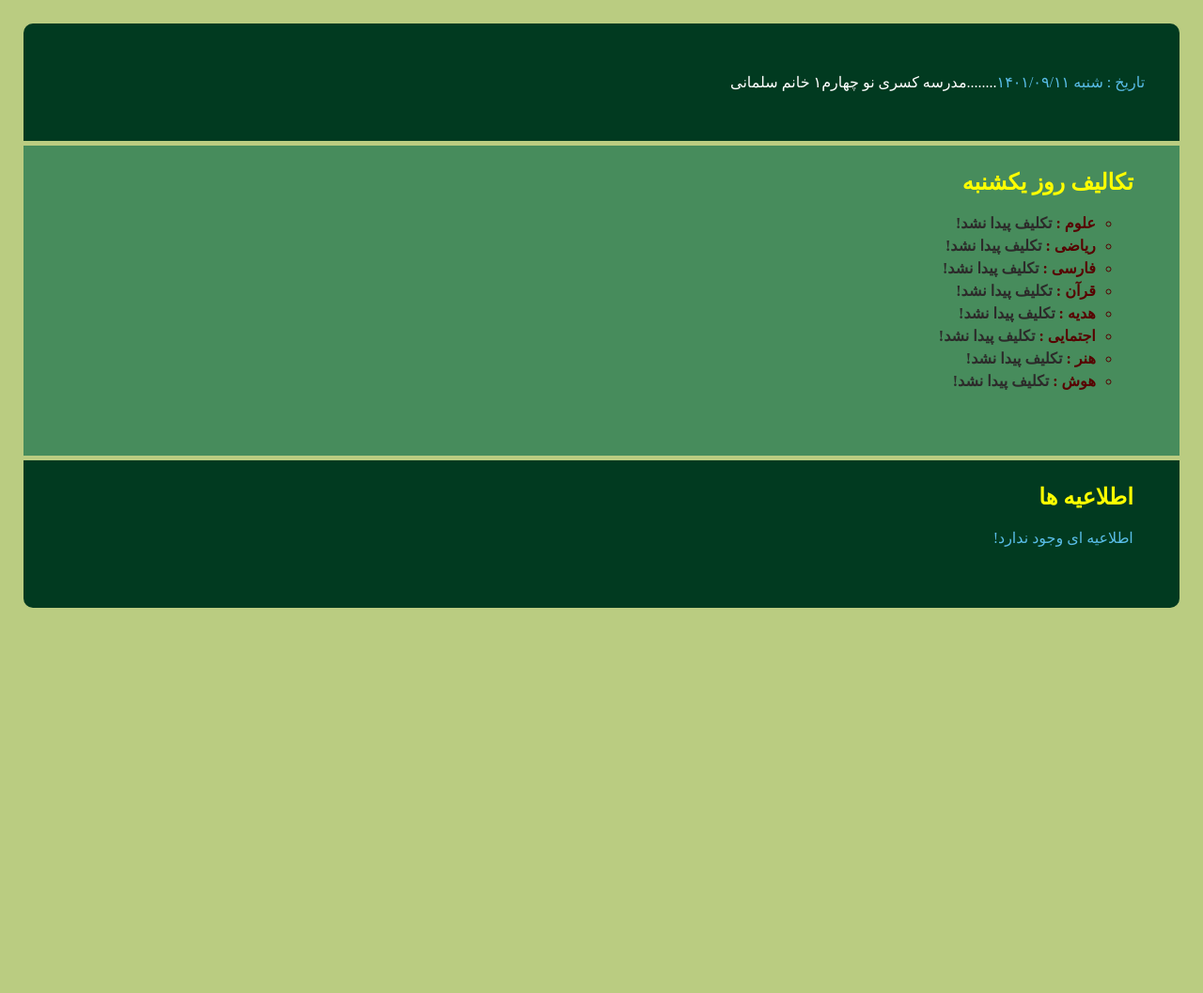
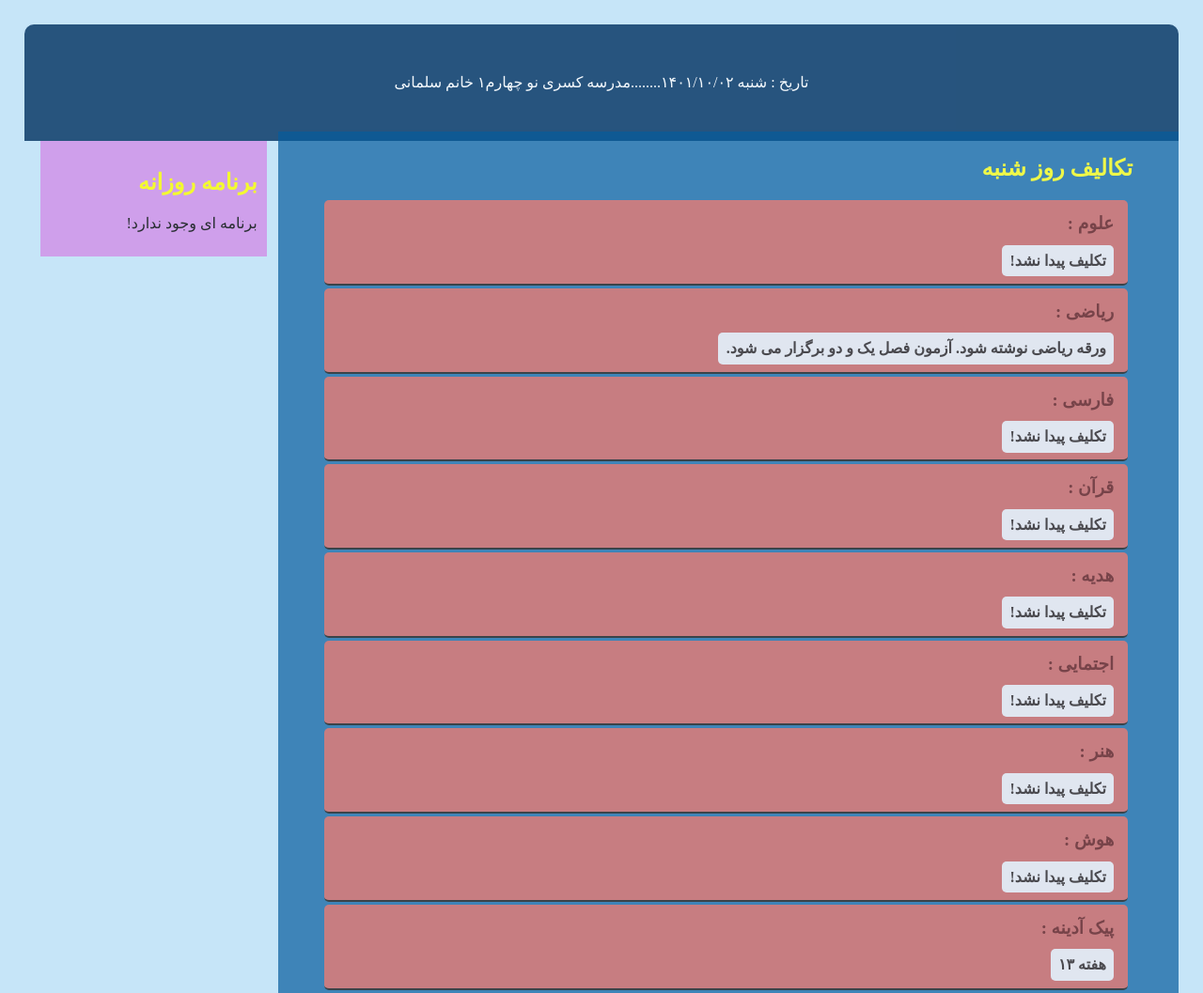
Before and after one commit to thelasteagle/identification, a plain HTML site: page index.html in a window 1280 px wide. Shown: the top 1057 px of the page at 94% size. Before the commit the page ends 800 px from the top, so only its background shows below. Drawn offline with Linux system fonts and the light colour scheme.

Commit message:
Initial commit
Initial commit of identification project by adding all related files

```diff
--- /dev/null
+++ b/anbe.css
@@ -0,0 +1,16 @@
+.line{
+    border-bottom: 1px solid black;
+    background-color: #C85250;
+}
+body{
+    background-color: #73c748;
+}
+td{
+    border: 1px solid blueviolet;
+    padding: 4px;
+}
+
+table{
+    border-collapse: separate;
+    border-spacing: 1px 2px;
+}
--- /dev/null
+++ b/homework-blue.css
@@ -0,0 +1,26 @@
+#main-body{
+    background-color: #c6e5f8;
+
+}
+#top-row{
+    background-color:#003060;
+    color:white;
+    opacity: 80%;
+
+}
+#content{
+    background-color: #055C9D;
+    opacity: 70%;
+
+}
+
+#content2{
+    background-color: #003060;
+    opacity: 80%;
+
+}
+
+.items{
+    background-color: #C85250;
+    opacity: 1000%;
+}
--- /dev/null
+++ b/homework-green.css
@@ -0,0 +1,21 @@
+#top-row{
+    background-color:#013A20;
+    color:white;
+    opacity: 80%;
+
+}
+#content{
+    background-color: #478C5C;
+    opacity: 70%;
+
+}
+
+#content2{
+    background-color: #013A20;
+    opacity: 80%;
+
+}
+.items{
+    background-color: #C85250;
+    opacity: 90%;
+}
--- /dev/null
+++ b/homework-red.css
@@ -0,0 +1,22 @@
+#top-row{
+    background-color:#C85250;
+    color:white;
+    opacity: 100%;
+
+}
+#content{
+    background-color: #E7625F;
+    opacity: 90%;
+
+}
+
+#content2{
+    background-color: #C85250;
+    opacity: 110%;
+
+}
+
+.items{
+    background-color: #73c748;
+    opacity: 90%;
+}
--- a/homework.css
+++ /dev/null
@@ -1,45 +0,0 @@
-#main-body{
-    margin: 25px;
-    background-color: #BACC81;
-    direction: rtl;
-}
-#top-row{
-    background-color:#013A20;
-    color:white;
-    padding: 3%;
-    border-radius: 10px 10px 0 0;
-}
-#content{
-    background-color: #478C5C;
-    border-radius: 0 0 0 0;
-    padding: 5px 4% 4% 4% ;
-    margin-top: 5px;
-
-}
-h2{
-    color: #ffff00;
-}
-ul{
-    color: #570000;
-    font-weight: bold;
-    list-style-type: circle;
-}
-h2, ul{
-    /*margin-top: 2%;*/
-}
-.desc{
-    color: #2c2a2a;
-}
-#content2{
-    background-color: #013A20;
-    border-radius: 0 0 10px 10px;
-    padding: 5px 4% 4% 4% ;
-    margin-top: 5px;
-
-}
-.p{
-    color: #59bde7;
-}
-.items{
-    padding-bottom: 5px;
-}
--- /dev/null
+++ b/index.css
@@ -0,0 +1,69 @@
+#main-body{
+    margin: 2%;
+    direction: rtl;
+    font-size: medium;
+
+}
+#top-row{
+    padding: 3%;
+    border-radius: 10px 10px 0 0;
+    text-align: center;
+}
+#content{
+    border-radius: 0 0 0 0;
+    padding: 5px 4% 4% 4% ;
+    margin-top: -10px;
+    margin-left: 1%;
+    float: right;
+    width: 70%;
+    /*visibility: hidden;*/
+}
+#sidebar{
+    /*position: absolute;*/
+    /*left: 10px;*/
+    padding: 10px;
+    opacity: 80%;
+    float: right;
+    width: 18%;
+    /*height: auto;*/
+    background-color: #d28ee8;
+}
+
+ul{
+    font-weight: bold;
+    list-style-type: none;
+    color: #570000;
+}
+
+.desc{
+    padding: 1%;
+    border-radius: 5px;
+    color: #030000;
+    background-color: aliceblue;
+    opacity: 90%;
+    /*visibility: collapse;*/
+}
+#content2{
+    border-radius: 0 0 10px 10px;
+    padding: 5px 4% 1px 4% ;
+    margin-top: 1px;
+    clear: right;
+}
+.title{
+    margin-top: -1px;
+}
+.items{
+    margin-top: 3px;
+    margin-right: -35px;
+    padding: 15px;
+    border-bottom: 2px solid black;
+    border-radius: 5px;
+
+}
+h2{
+    color: #ffff00;
+}
+
+#p{
+    color: #00d5ff;
+}
--- a/index.html
+++ b/index.html
@@ -2,37 +2,65 @@
 <html lang="en">
 <head>
     <meta charset="UTF-8">
-  <link rel="stylesheet" href="homework.css">
-  <title>تکالیف روز شنبه</title>
+    <meta name="viewport" content="width=device-width, initial-scale=1.0">
+    <link rel="stylesheet" href="index.css">
+    <link rel="stylesheet" href="homework-blue.css">
+    <title>تکالیف روز یکشنبه</title>
     <link rel="icon" type="image/x-icon" href="/images/favicon.ico">
-
 </head>
 <body id="main-body">
 <div>
     <!--  start of top-row -->
     <div id="top-row">
-    <p><span class="p">تاریخ : شنبه ۱۴۰۱/۰۹/۱۱</span><span>........مدرسه کسری نو چهارم۱ خانم سلمانی</span></p>
+        <p><span class="p">تاریخ : شنبه ۱۴۰۱/۱۰/۰۲</span><span>........مدرسه کسری نو چهارم۱ خانم سلمانی</span></p>
     </div>
     <!--  end of top-row -->
     <!--  start of content -->
     <div id="content">
-    <h2>تکالیف روز یکشنبه</h2>
+        <h2>تکالیف روز شنبه</h2>
         <ul>
-      <li class="items"><span class="title">علوم :  </span><span class="desc"><span>تکلیف پیدا نشد!</span></span></li>
-      <li class="items"><span class="title">ریاضی :  </span><span class="desc"><span>تکلیف پیدا نشد!</span></span></li>
-      <li class="items"><span class="title">فارسی :  </span><span class="desc"><span>تکلیف پیدا نشد!</span></span></li>
-      <li class="items"><span class="title">قرآن :  </span><span class="desc"><span>تکلیف پیدا نشد!</span></span></li>
-      <li class="items"><span class="title">هدیه :  </span><span class="desc"><span>تکلیف پیدا نشد!</span></span></li>
-      <li class="items"><span class="title">اجتمایی :  </span><span class="desc"><span>تکلیف پیدا نشد!</span></span></li>
-      <li class="items"><span class="title">هنر :  </span><span class="desc"><span>تکلیف پیدا نشد!</span></span></li>
-      <li class="items"><span class="title">هوش :  </span><span class="desc"><span>تکلیف پیدا نشد!</span></span></li>
+            <li class="items"><h3 class="title">علوم : </h3><span class="desc">تکلیف پیدا نشد!</span>
+            </li>
+            <li class="items"><h3 class="title">ریاضی : </h3><span class="desc">ورقه ریاضی نوشته شود. آزمون فصل یک و دو برگزار می شود.</span></li>
+            <li class="items"><h3 class="title">فارسی : </h3><span class="desc">تکلیف پیدا نشد!</span>
+            </li>
+            <li class="items"><h3 class="title">قرآن : </h3><span class="desc">تکلیف پیدا نشد!</span></li>
+            <li class="items"><h3 class="title">هدیه : </h3><span class="desc">تکلیف پیدا نشد!</span></li>
+            <li class="items"><h3 class="title">اجتمایی : </h3><span class="desc">تکلیف پیدا نشد!</span></li>
+            <li class="items"><h3 class="title">هنر : </h3><span class="desc">تکلیف پیدا نشد!</span></li>
+            <li class="items"><h3 class="title">هوش : </h3><span class="desc">تکلیف پیدا نشد!</span></li>
+            <li class="items"><h3 class="title">پیک آدینه : </h3><span class="desc">هفته ۱۳</span></li>
         </ul>
     </div>
+    <!--  end of content -->
+    <!--  start of content2 -->
+    <!--  start of sidebar -->
+    <div id="sidebar">
+        <h2>برنامه روزانه</h2>
+        <p >برنامه ای وجود ندارد!</p>
+        <p>
+
+        </p>
+    </div>
+    <!--  end of sidebar -->
     <div id="content2">
         <h2>اطلاعیه ها</h2>
-    <p class="p">اطلاعیه ای وجود ندارد!</p>
+        <p id="p">اطلاعیه ای وجود ندارد!</p>
+        <p>
+            <a href="https://jigsaw.w3.org/css-validator">
+                <img style="border:0;width:88px;height:31px"
+                     src="http://jigsaw.w3.org/css-validator/images/vcss"
+                     alt="Valid CSS!">
+            </a>
+            <a href="https://jigsaw.w3.org/css-validator">
+                <img style="border:0;width:88px;height:31px"
+                     src="http://jigsaw.w3.org/css-validator/images/vcss-blue"
+                     alt="Valid CSS!">
+            </a>
+        </p>
     </div>
-  <!--  end of content -->
+    <!--  end of content2 -->
+
 </div>
 </body>
 </html>
```
Also changed, not shown: anbe.html (added, +29 -0 lines), 1 other file. Lines whose indentation alone changed are shown as unchanged.
